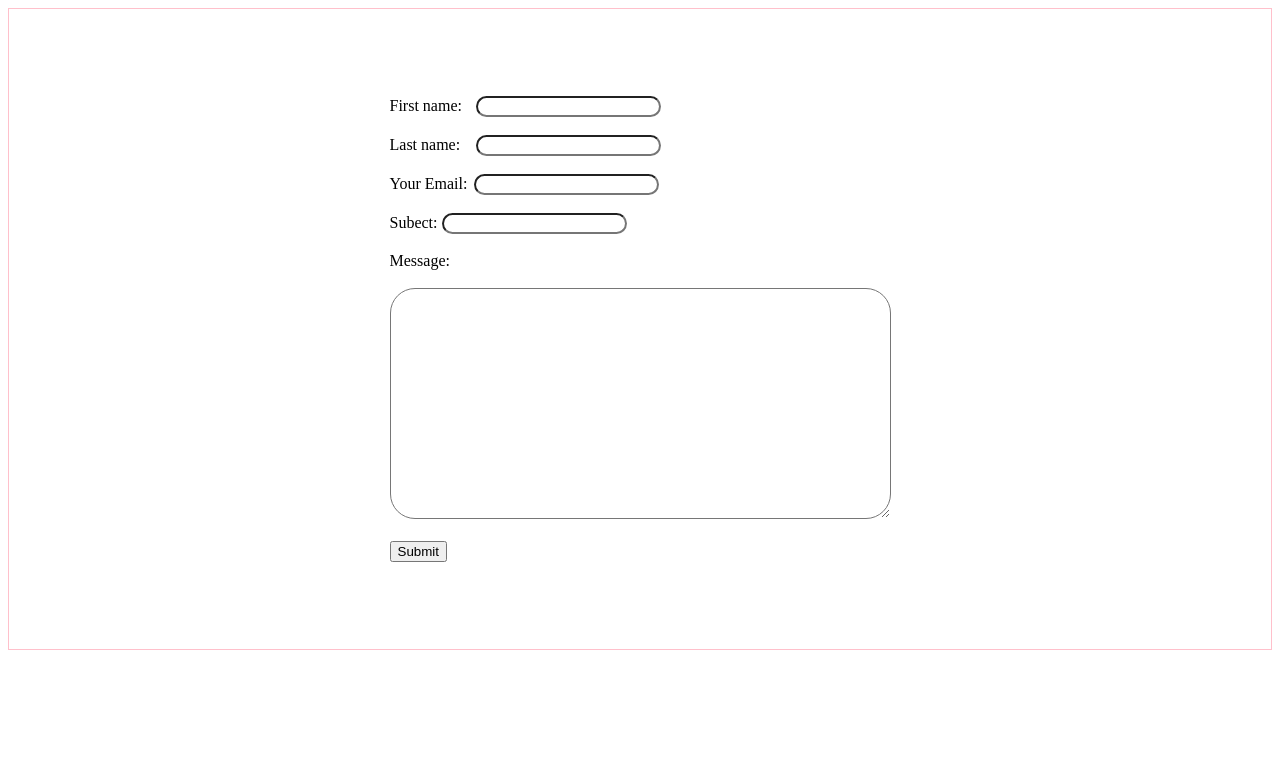
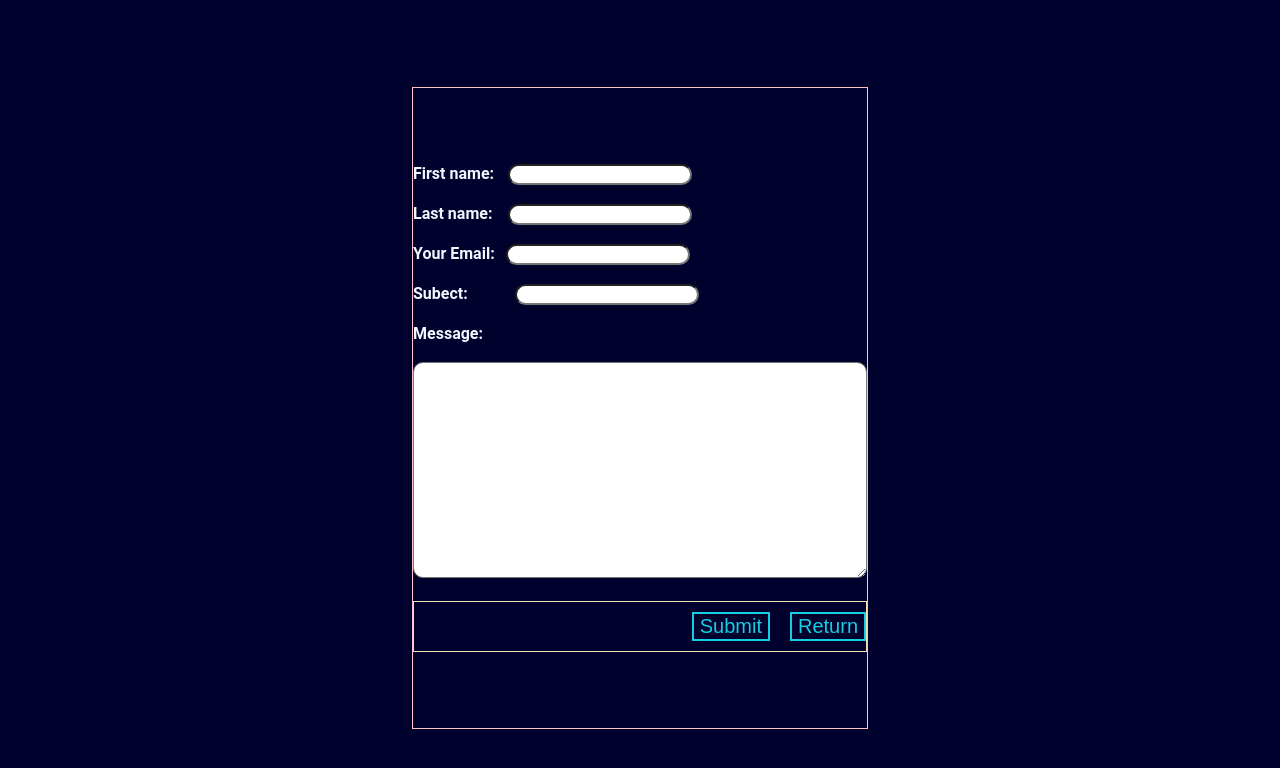
Before and after one commit to ShoanDesai/ShoanDesai.github.io, a plain HTML site: page Projects/Digital Portfolio/contactMe.html in a window 1280 px wide. Drawn offline with Linux system fonts and the light colour scheme.

Commit message:
Updating contactMe form. Styles and return to homepage button

```diff
--- a/Projects/Digital Portfolio/contactMe.css
+++ b/Projects/Digital Portfolio/contactMe.css
@@ -1,3 +1,14 @@
+
+body {
+    display: flex;
+    justify-content: center;
+    align-items: center;
+    height: 100vh;
+    background-color: #01012e;
+    color: aliceblue;
+    font-weight: bolder;
+    font-family: 'Roboto', sans-serif;
+}
 
 #formWrapper {
     display: flex;
@@ -16,13 +27,48 @@
 }
 
 #email {
-    margin-left: 3px;
+    margin-left: 7px;
 }
 
-#subject {
-    margin-left: 40px;
+#_subject {
+    margin-left: 43px;
 }
+
 
 .roundedBorder {
     border-radius: 25px;
+    font-size: small;
 }
+
+#message {
+    border-radius: 10px;
+    font-size: small;
+}
+
+.hoverButton {
+    background: none;
+    color: #15cfe0;
+    /*width: 300px;
+    height: 100px;*/
+    border: 2px solid;
+   /* padding: 1em 2em;*/
+    margin-left: 20px;
+    margin-top: 10px;
+    margin-bottom: 10px;
+    font-size: 20px;
+    transition: border-color 0.25s, color 0.25s, box-shadow 0.25s, transform 0.25s;
+}
+
+.hoverButton:hover {
+    border-color: blue;
+    color: white;
+    box-shadow: 0 0.5em 0.5em -0.4em #7a5cff;
+    transform: translateY(-0.25em);
+    cursor: pointer;
+}
+
+section {
+    display: flex;
+    justify-content: flex-end;
+    border: 1px solid wheat;
+}
--- a/Projects/Digital Portfolio/contactMe.html
+++ b/Projects/Digital Portfolio/contactMe.html
@@ -20,8 +20,14 @@
             <label for="_subject">Subect:</label>
             <input type="text" id="_subject" name="_subject" class="roundedBorder"><br><br>
             <label for="message">Message:</label><br><br>
-            <textarea rows="15" cols="60" id="message" name="message" class="roundedBorder"></textarea><br><br>
-            <input type="submit" value="Submit">
+            <textarea rows="15" cols="60" id="message" name="message"></textarea><br><br>
+            <section>
+
+                <input class="hoverButton" type="submit" value="Submit">
+                <a href="https://shoandesai.github.io/index.html">
+                    <button class="hoverButton">Return</button>
+                </a>
+            </section>
         </form>
     </div>
 </body>
```
